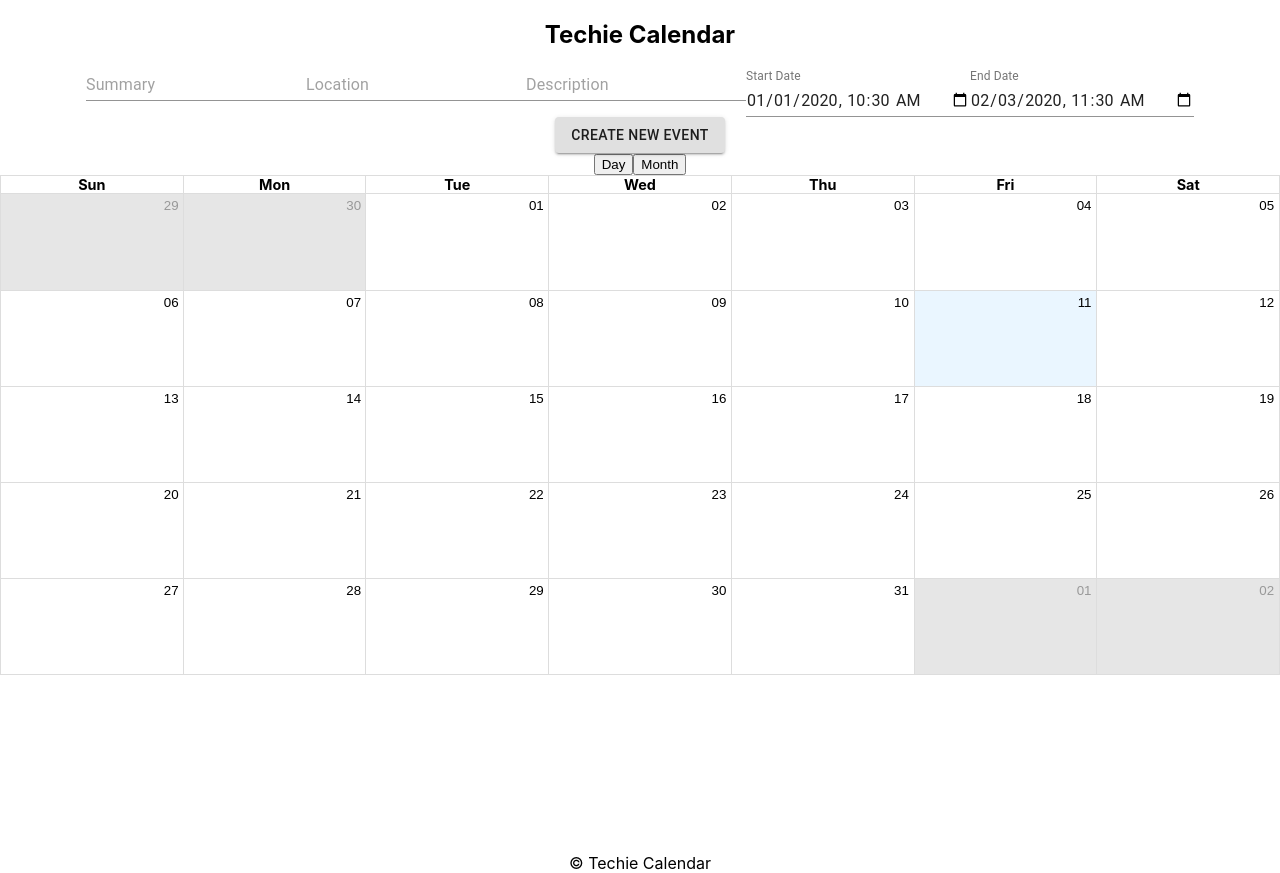
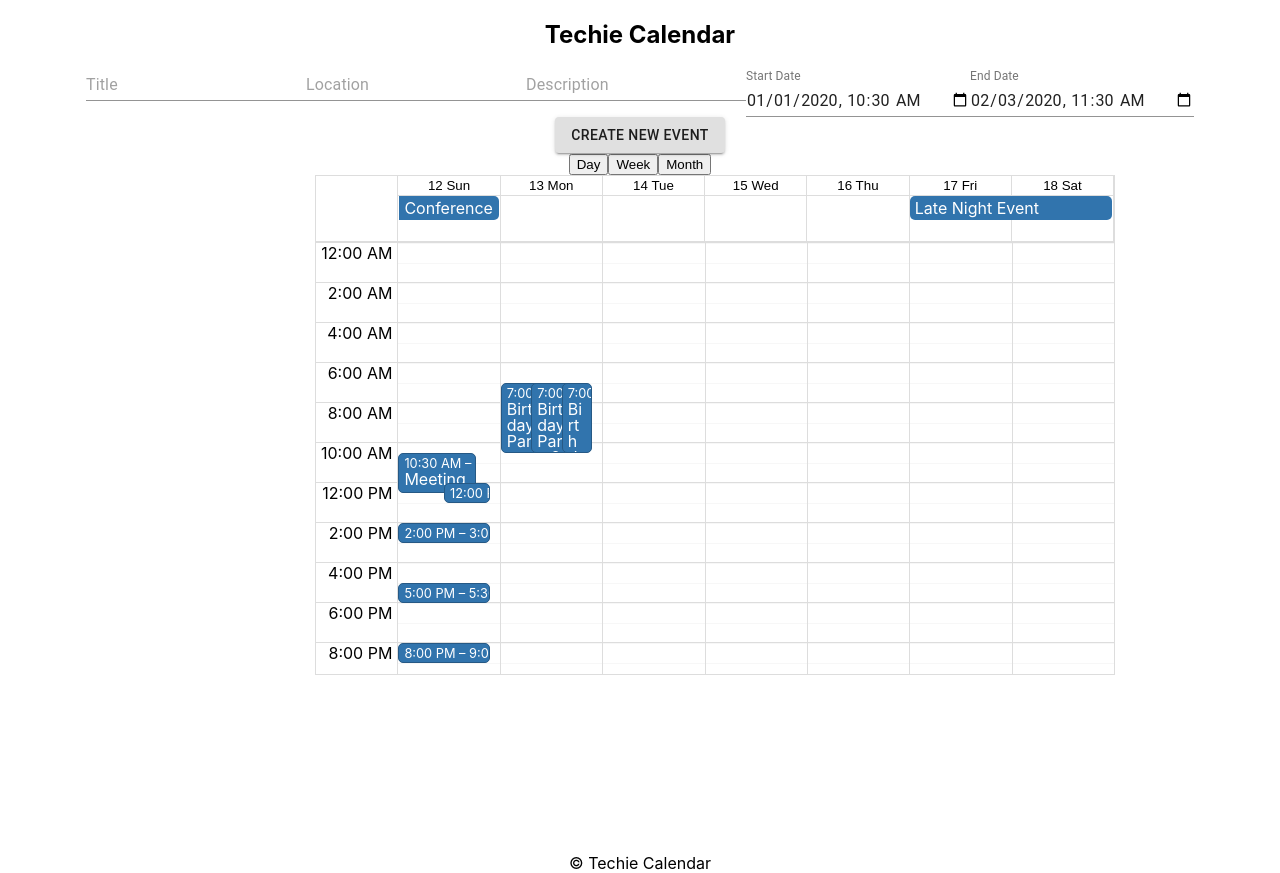
Before and after one commit to ChrisJo93/techie-calendar, a React (Create React App) app: page / in a window 1280 px wide. Built offline with nearby package versions, Linux system fonts and the light colour scheme.

Commit message:
we have events rendered

```diff
--- a/src/Components/Calendar.js
+++ b/src/Components/Calendar.js
@@ -178,7 +178,7 @@ class Calendar extends Component {
             type="text"
             value={this.state.event.summary}
             onChange={this.handleInputChangeFor('summary')}
-            placeholder="Summary"
+            placeholder="Title"
           />
           <TextField
             type="text"
--- a/src/Components/MyCalendar.js
+++ b/src/Components/MyCalendar.js
@@ -1,33 +1,45 @@
 import { Calendar, momentLocalizer } from 'react-big-calendar';
-import React, { useState, useEffect } from 'react';
+import React, { Component } from 'react';
 import moment from 'moment';
 import 'react-big-calendar/lib/css/react-big-calendar.css';
-import eventsList from './events';
+import events from './events';
 
 const localizer = momentLocalizer(moment);
 
-const MyCalendar = (props) => {
-  const [event, setEvent] = useState('Not Found');
-  const [view, setView] = useState('Not Found');
-
-  useEffect(() => {});
-
+class MyCalendar extends Component {
+  state = {
+    events: events,
+    view: 'week',
+    date: new Date(2015, 3, 12),
+  };
+  render() {
     return (
       <div style={{ height: 700 }}>
-      <button onClick={() => setView({ view: 'day' })}>Day</button>
-      <button onClick={() => setView({ view: 'month' })}>Month</button>
+        <button onClick={() => this.setState({ view: 'day' })}>Day</button>
+        <button onClick={() => this.setState({ view: 'week' })}>Week</button>
+        <button onClick={() => this.setState({ view: 'month' })}>Month</button>
         <Calendar
-        style={{ height: 500 }}
+          style={{ height: 500, width: 800, marginLeft: 315 }}
           toolbar={false}
-        events={eventsList}
+          events={[
+            {
+              title: 'My event',
+              allDay: false,
+              start: new Date(2018, 0, 1, 10, 0), // 10.00 AM
+              end: new Date(2018, 0, 1, 14, 0), // 2.00 PM
+            },
+          ]}
           step={60}
+          events={this.state.events}
           onView={() => {}}
-        date={new Date()}
-        onNavigate={(date) => setEvent({ date })}
+          view={this.state.view}
+          date={this.state.date}
+          onNavigate={(date) => this.setState({ date })}
           localizer={localizer}
         />
       </div>
     );
-};
+  }
+}
 
 export default MyCalendar;
```
Lines whose indentation alone changed are shown as unchanged.
